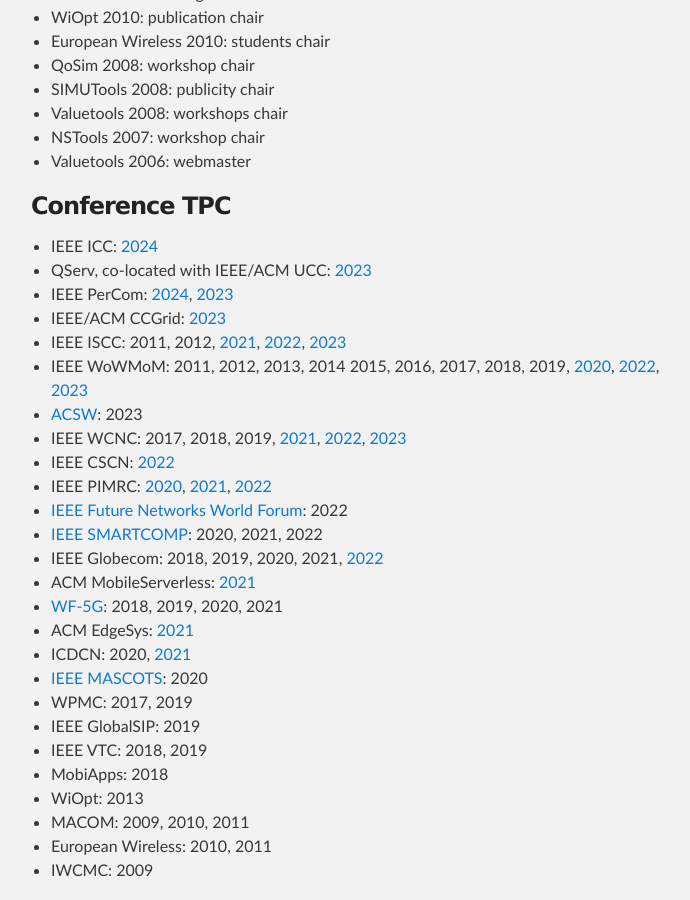
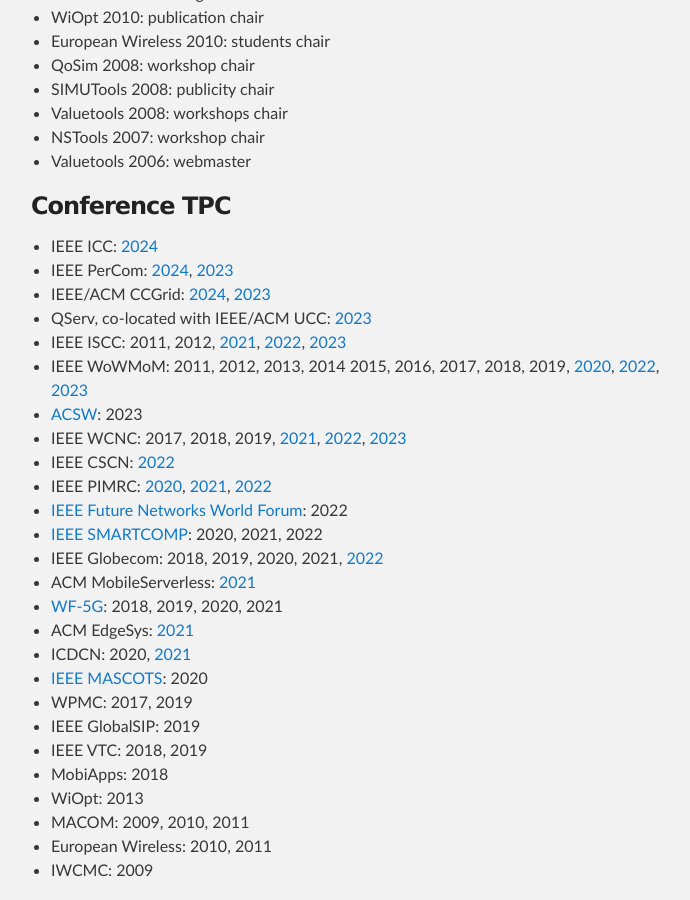
Before and after one commit to ccicconetti/ccicconetti.github.io, a Jekyll site: the page built from editorial.md, in a window 1280 px wide and 900 px high, scrolled down 879 px. Shown: the whole window, without its empty margins (289-979 px from the left). Built offline with Jekyll 4.4.1, drawn with Linux system fonts in a browser that asks for light colours.

Commit message:
Update TPC

```diff
--- a/editorial.md
+++ b/editorial.md
@@ -37,9 +37,9 @@ layout: page
 ### Conference TPC
 
 - IEEE ICC: [2024](https://icc2024.ieee-icc.org/)
+- IEEE PerCom: [2024](https://www.percom.org/), [2023](https://www.percom.org/PerCom2023/)
+- IEEE/ACM CCGrid: [2024](https://2024.ccgrid-conference.org/), [2023](https://ccgrid2023.iisc.ac.in/)
 - QServ, co-located with IEEE/ACM UCC: [2023](https://qserv23.github.io/)
-- IEEE PerCom: [2024](https://www.percom.org/), [2023](https://www.percom.org/PerCom2023/)
-- IEEE/ACM CCGrid: [2023](https://ccgrid2023.iisc.ac.in/)
 - IEEE ISCC: 2011, 2012, [2021](https://iscc2021.unipi.gr/), [2022](https://iscc2022.unipi.gr/), [2023](https://2023.ieee-iscc.org/)
 - IEEE WoWMoM: 2011, 2012, 2013, 2014 2015, 2016, 2017, 2018, 2019, [2020](http://www.cs.ucc.ie/wowmom2020/), [2022](https://computing.ulster.ac.uk/WoWMoM2022/), [2023](https://coe.northeastern.edu/Groups/wowmom2023/index.html)
 - [ACSW](https://acsw.org.au/): 2023
```
